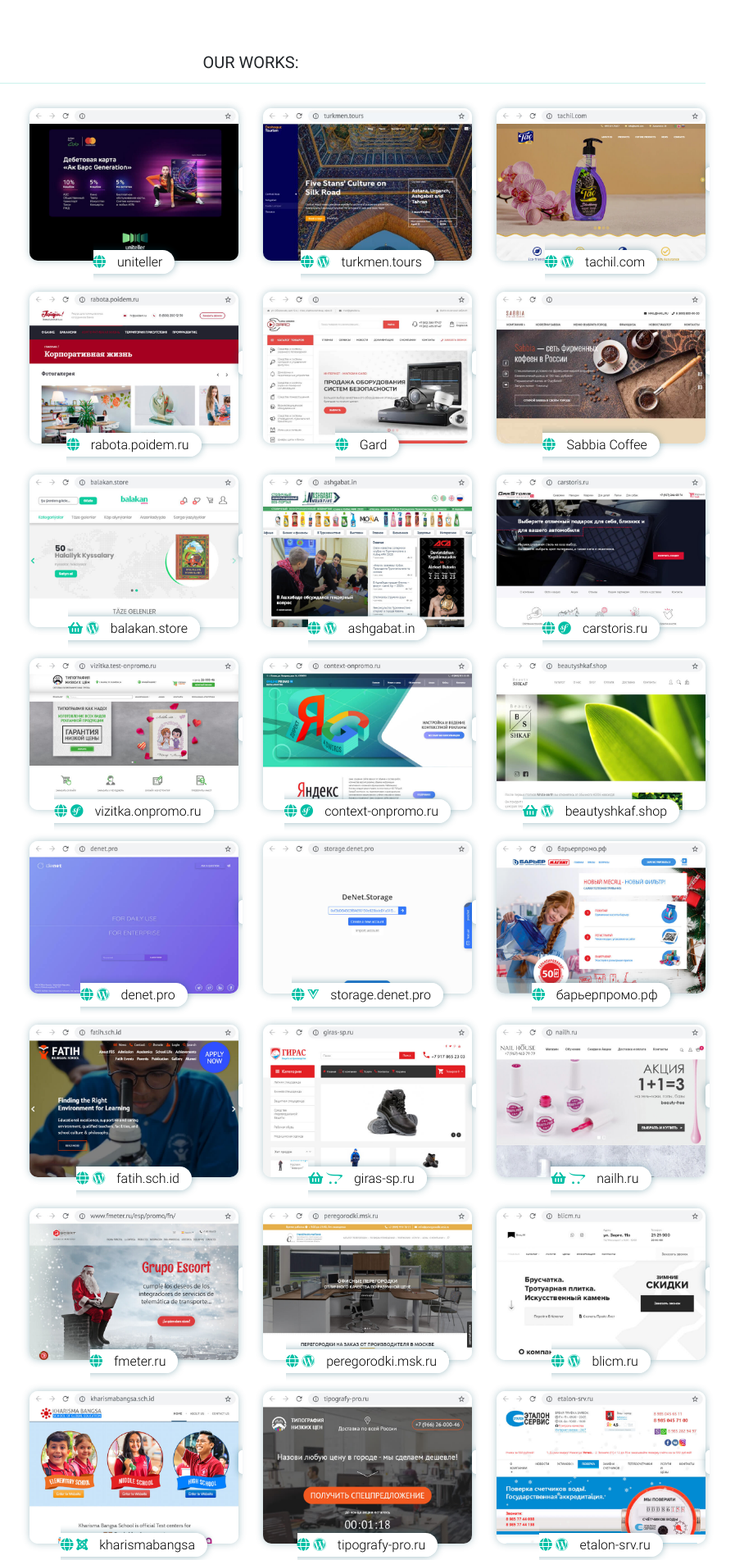
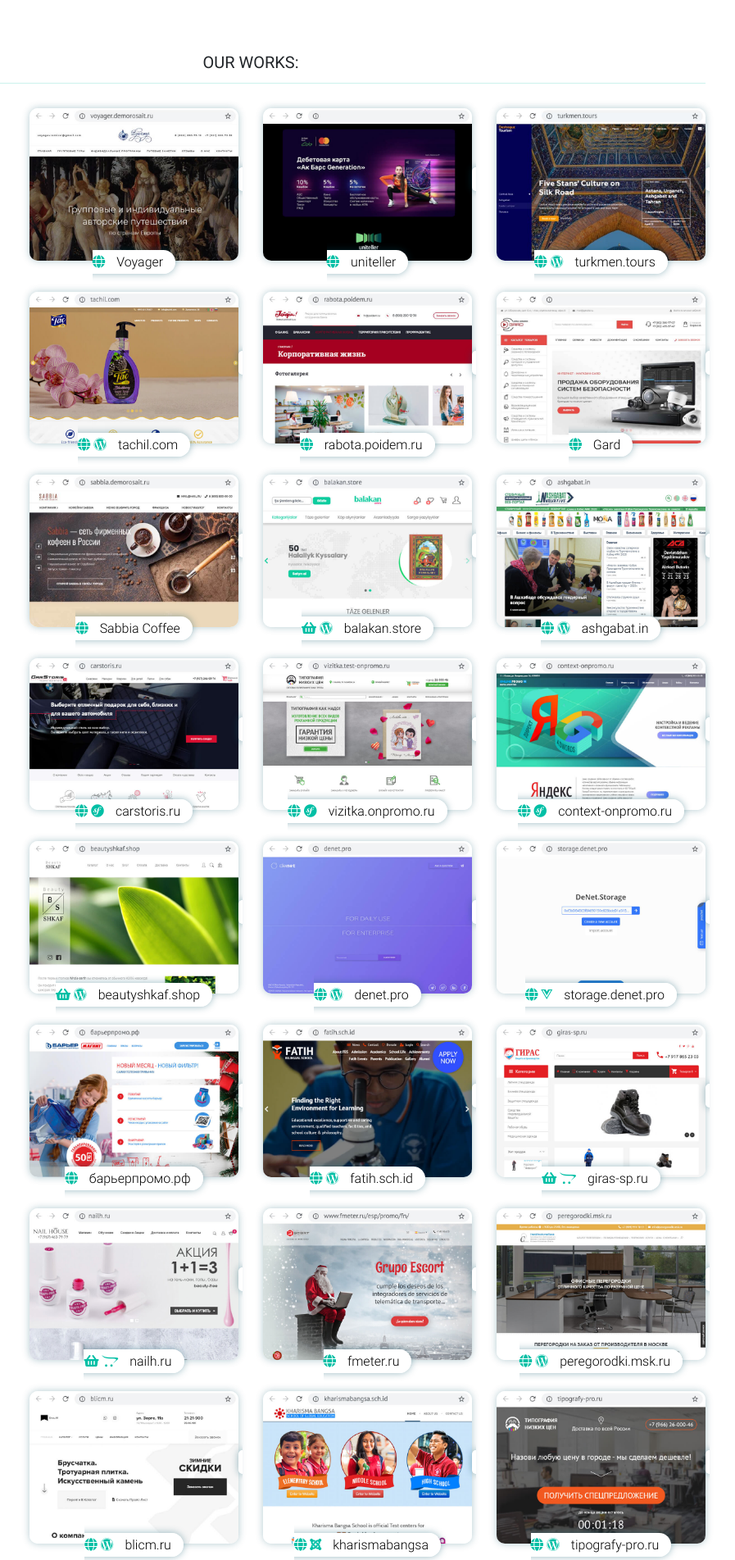
Before and after one commit to md2158/Portfolio, a PHP site: page / in a window 1280 px wide. Shown: the part 547-2450 px from the top of the page at 82% size, without its empty margins (334-1231 px from the left). Run offline with PHP 8.4, Linux system fonts and the light colour scheme; some libraries are stand-ins or nearby versions.

Commit message:
added voyager

```diff
--- a/index.php
+++ b/index.php
@@ -83,18 +83,27 @@
           </div>
           <div class="col-md-9 col-12 order-1 order-md-2">
             <div class="row">
-
+              <!-- Voyager -->
+              <div class="col-md-4 col-sm-6 col-12 mb-4">
+                <div class="ow-item">
+                  <img src="img/works/voyager.jpg" alt="">
+                  <a href="https://voyager.demorosait.ru/" class="ow-link" target="_blank">
+                    <i class="fas fa-globe"></i>
+                    <span>Voyager</span>
+                  </a>
+                </div>
+              </div>
+              <!-- Uniteller -->
               <div class="col-md-4 col-sm-6 col-12 mb-4">
                 <div class="ow-item">
                   <img src="img/works/uniteller.jpg" alt="">
                   <a href="https://meret.pro/works/uniteller/" class="ow-link" target="_blank">
                     <i class="fas fa-globe"></i>
-                    <!-- <i class="fab fa-wordpress"></i> -->
                     <span>uniteller</span>
                   </a>
                 </div>
               </div>
-
+              <!-- Dashoguz Tourism -->
               <div class="col-md-4 col-sm-6 col-12 mb-4">
                 <div class="ow-item">
                   <img src="img/works/dtourism.jpg" alt="">
@@ -105,7 +114,7 @@
                   </a>
                 </div>
               </div>
-
+              <!-- Tac Hil -->
               <div class="col-md-4 col-sm-6 col-12 mb-4">
                 <div class="ow-item">
                   <img src="img/works/tachil.jpg" alt="">
@@ -116,52 +125,48 @@
                   </a>
                 </div>
               </div>
-
+              <!-- Poidem Bank HR -->
               <div class="col-md-4 col-sm-6 col-12 mb-4">
                 <div class="ow-item">
                   <img src="img/works/poidem.jpg" alt="">
                   <a href="https://rabota.poidem.ru/" class="ow-link" target="_blank">
                     <i class="fas fa-globe"></i>
-                    <!-- <i class="fab fa-wordpress"></i> -->
                     <span>rabota.poidem.ru</span>
                   </a>
                 </div>
               </div>
-
+              <!-- Gard -->
               <div class="col-md-4 col-sm-6 col-12 mb-4">
                 <div class="ow-item">
                   <img src="img/works/gard.jpg" alt="">
                   <a href="https://meret.pro/works/gard/" class="ow-link" target="_blank">
                     <i class="fas fa-globe"></i>
-                    <!-- <i class="fab fa-wordpress"></i> -->
                     <span>Gard</span>
                   </a>
                 </div>
               </div>
-
+              <!-- Sabbia Coffee -->
               <div class="col-md-4 col-sm-6 col-12 mb-4">
                 <div class="ow-item">
                   <img src="img/works/sabbia.jpg" alt="">
                   <a href="https://sabbia.demorosait.ru/" class="ow-link" target="_blank">
                     <i class="fas fa-globe"></i>
-                    <!-- <i class="fab fa-wordpress"></i> -->
                     <span>Sabbia Coffee</span>
                   </a>
                 </div>
               </div>
-
+              <!-- Balakan Store -->
               <div class="col-md-4 col-sm-6 col-12 mb-4">
                 <div class="ow-item">
                   <img src="img/works/balakan.jpg" alt="">
                   <a href="https://balakan.store/" class="ow-link" target="_blank">
                     <i class="fas fa-shopping-basket"></i>
-                    <!-- <i class="fas fa-globe"></i> -->
                     <i class="fab fa-wordpress"></i>
                     <span>balakan.store</span>
                   </a>
                 </div>
               </div>
-
+              <!-- InAshgabat News -->
               <div class="col-md-4 col-sm-6 col-12 mb-4">
                 <div class="ow-item">
                   <img src="img/works/inashgabat.jpg" alt="">
@@ -172,7 +177,7 @@
                   </a>
                 </div>
               </div>
-
+              <!-- CarStoris -->
               <div class="col-md-4 col-sm-6 col-12 mb-4">
                 <div class="ow-item">
                   <img src="img/works/carstoris.jpg " alt="">
@@ -183,7 +188,7 @@
                   </a>
                 </div>
               </div>
-
+              <!-- Vizitka CRM -->
               <div class="col-md-4 col-sm-6 col-12 mb-4">
                 <div class="ow-item">
                   <img src="img/works/vizitka.jpg " alt="">
@@ -194,7 +199,7 @@
                   </a>
                 </div>
               </div>
-
+              <!-- Context - Online Promo -->
               <div class="col-md-4 col-sm-6 col-12 mb-4">
                 <div class="ow-item">
                   <img src="img/works/context.jpg " alt="">
@@ -205,19 +210,18 @@
                   </a>
                 </div>
               </div>
-
+              <!-- Beauty Shkaf Shop -->
               <div class="col-md-4 col-sm-6 col-12 mb-4">
                 <div class="ow-item">
                   <img src="img/works/beauty-shkaf.jpg " alt="">
                   <a href="https://beautyshkaf.shop/" class="ow-link" target="_blank">
                     <i class="fas fa-shopping-basket"></i>
-                    <!-- <i class="fas fa-globe"></i> -->
                     <i class="fab fa-wordpress"></i>
                     <span>beautyshkaf.shop</span>
                   </a>
                 </div>
               </div>
-
+              <!-- Denet -->
               <div class="col-md-4 col-sm-6 col-12 mb-4">
                 <div class="ow-item">
                   <img src="img/works/denet.jpg " alt="">
@@ -228,7 +232,7 @@
                   </a>
                 </div>
               </div>
-
+              <!-- Denet Storage -->
               <div class="col-md-4 col-sm-6 col-12 mb-4">
                 <div class="ow-item">
                   <img src="img/works/storage.denet.jpg " alt="">
@@ -239,7 +243,7 @@
                   </a>
                 </div>
               </div>
-
+              <!-- Барьер промо -->
               <div class="col-md-4 col-sm-6 col-12 mb-4">
                 <div class="ow-item">
                   <img src="img/works/barer-promo.jpg " alt="">
@@ -250,7 +254,7 @@
                   </a>
                 </div>
               </div>
-
+              <!-- Fatih BBS -->
               <div class="col-md-4 col-sm-6 col-12 mb-4">
                 <div class="ow-item">
                   <img src="img/works/fbbs.jpg " alt="">
@@ -261,31 +265,29 @@
                   </a>
                 </div>
               </div>
-
+              <!-- Giras shop -->
               <div class="col-md-4 col-sm-6 col-12 mb-4">
                 <div class="ow-item">
                   <img src="img/works/giras-sp.jpg " alt="">
                   <a href="https://giras-sp.ru/" class="ow-link" target="_blank">
-                    <!-- <i class="fas fa-globe"></i> -->
                     <i class="fas fa-shopping-basket"></i>
                     <i class="fab fa-opencart"></i>
                     <span>giras-sp.ru</span>
                   </a>
                 </div>
               </div>
-
+              <!-- Nailh Shop -->
               <div class="col-md-4 col-sm-6 col-12 mb-4">
                 <div class="ow-item">
                   <img src="img/works/nailh.jpg " alt="">
                   <a href="https://nailh.ru/" class="ow-link" target="_blank">
-                    <!-- <i class="fas fa-globe"></i> -->
                     <i class="fas fa-shopping-basket"></i>
                     <i class="fab fa-opencart"></i>
                     <span>nailh.ru</span>
                   </a>
                 </div>
               </div>
-
+              <!-- FMeter -->
               <div class="col-md-4 col-sm-6 col-12 mb-4">
                 <div class="ow-item">
                   <img src="img/works/group-escort.jpg " alt="">
@@ -295,7 +297,7 @@
                   </a>
                 </div>
               </div>
-
+              <!-- Peregorodki -->
               <div class="col-md-4 col-sm-6 col-12 mb-4">
                 <div class="ow-item">
                   <img src="img/works/peregorodki.jpg " alt="">
@@ -306,7 +308,7 @@
                   </a>
                 </div>
               </div>
-
+              <!-- Blicm -->
               <div class="col-md-4 col-sm-6 col-12 mb-4">
                 <div class="ow-item">
                   <img src="img/works/blicm.jpg " alt="">
@@ -317,7 +319,7 @@
                   </a>
                 </div>
               </div>
-
+              <!-- Kharisma Bangsa -->
               <div class="col-md-4 col-sm-6 col-12 mb-4">
                 <div class="ow-item">
                   <img src="img/works/kharisma.jpg " alt="">
@@ -328,7 +330,7 @@
                   </a>
                 </div>
               </div>
-
+              <!-- Tipografy Promo -->
               <div class="col-md-4 col-sm-6 col-12 mb-4">
                 <div class="ow-item">
                   <img src="img/works/tipografy-pro.jpg " alt="">
@@ -339,7 +341,7 @@
                   </a>
                 </div>
               </div>
-
+              <!-- Etalon -->
               <div class="col-md-4 col-sm-6 col-12 mb-4">
                 <div class="ow-item">
                   <img src="img/works/etalon.jpg " alt="">
@@ -350,7 +352,7 @@
                   </a>
                 </div>
               </div>
-
+              <!-- SMA Service -->
               <!-- <div class="col-md-4 col-sm-6 col-12 mb-4">
                 <div class="ow-item">
                   <img src="img/works/smaservice.jpg " alt="">
@@ -361,7 +363,7 @@
                   </a>
                 </div>
               </div> -->
-
+              <!-- Скньюлайф -->
               <!-- <div class="col-md-4 col-sm-6 col-12 mb-4">
                 <div class="ow-item">
                   <img src="img/works/sknewlife.jpg " alt="">
@@ -371,7 +373,7 @@
                   </a>
                 </div>
               </div> -->
-
+              <!-- Avtador -->
               <div class="col-md-4 col-sm-6 col-12 mb-4">
                 <div class="ow-item">
                   <img src="img/works/rosavtador.jpg " alt="">
@@ -382,7 +384,7 @@
                   </a>
                 </div>
               </div>
-
+              <!-- A2Plus Promo -->
               <div class="col-md-4 col-sm-6 col-12 mb-4">
                 <div class="ow-item">
                   <img src="img/works/a2plus.jpg " alt="">
```
Also changed, not shown: img/works/sabbia.jpg, img/works/voyager.jpg (added).
